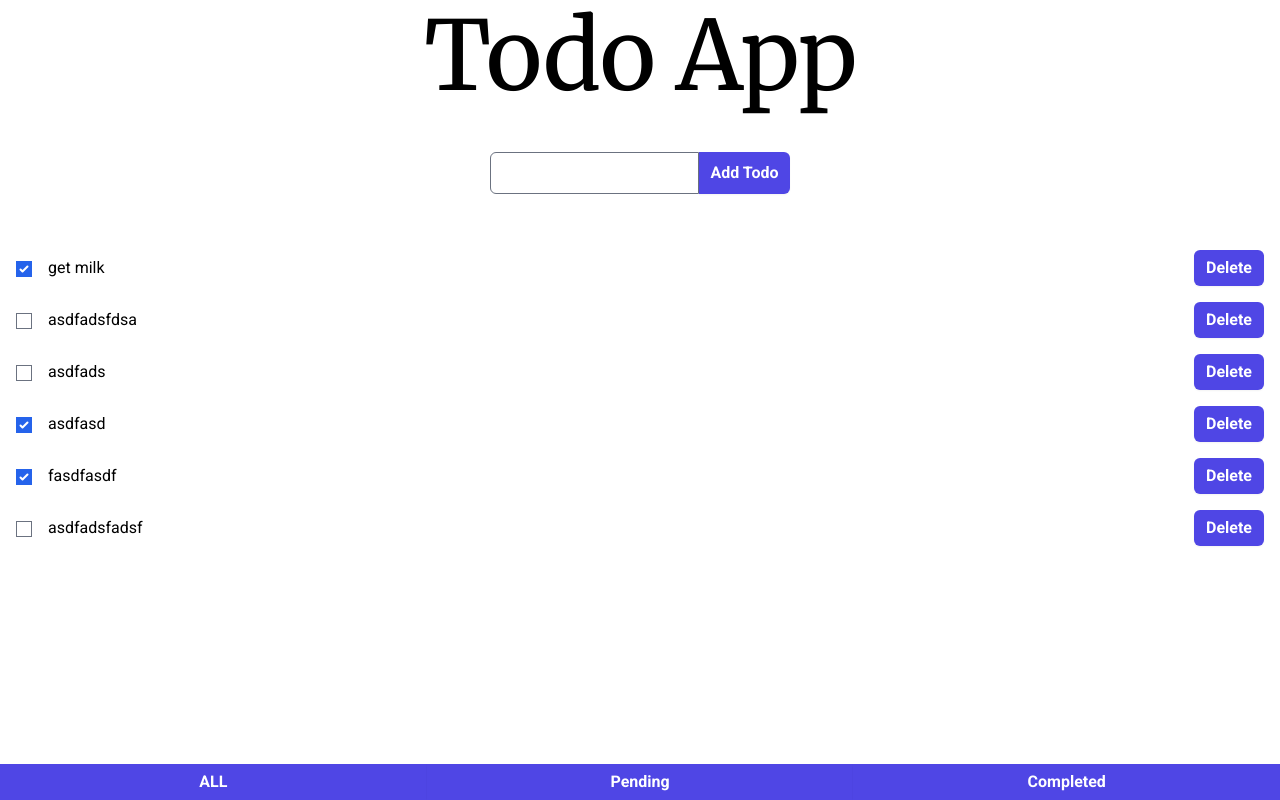
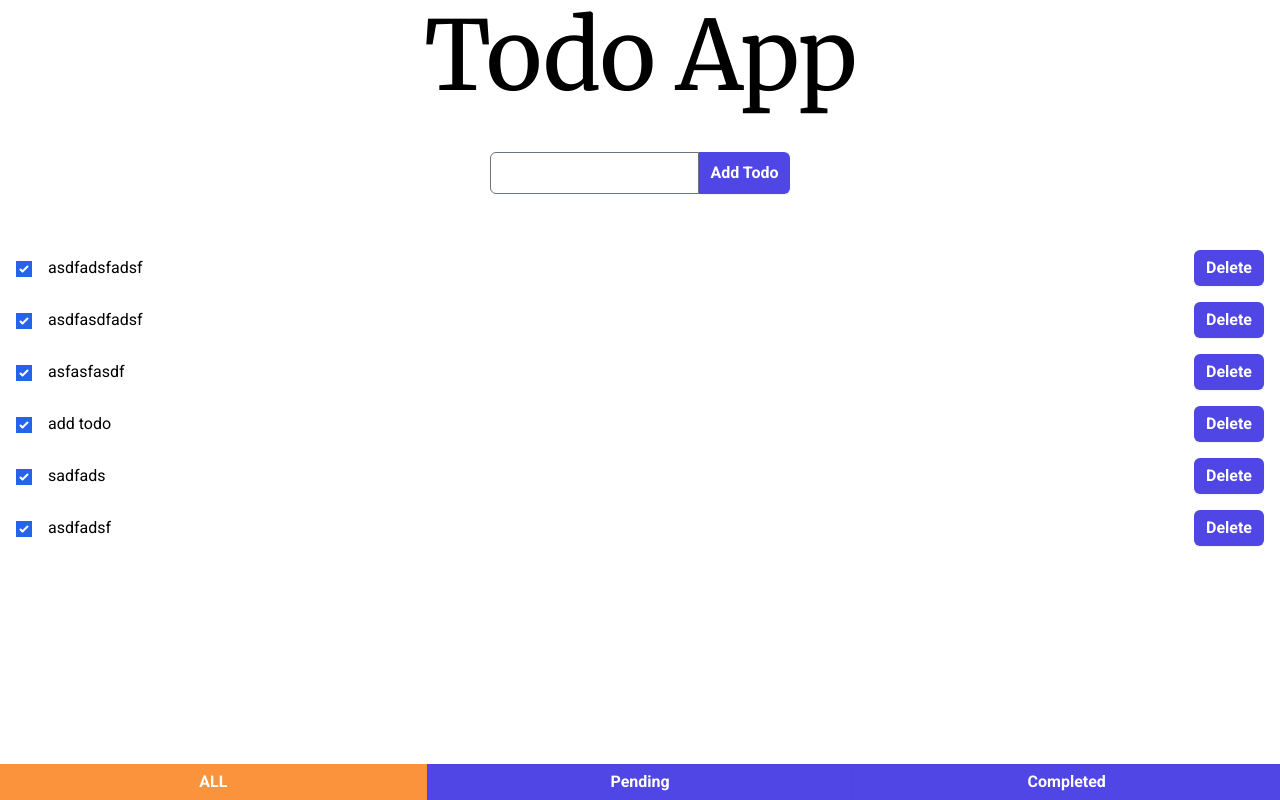
Before and after one commit to the-special-character/fs-8, a React app: page / in a window 1280 px wide. Built offline with nearby package versions, Linux system fonts and the light colour scheme; data requests are answered from the project's data file.

Commit message:
commit code

```diff
--- a/db.json
+++ b/db.json
@@ -1,34 +1,34 @@
 {
   "todoList": [
     {
-      "text": "get milk",
+      "text": "asdfadsfadsf",
       "isDone": true,
-      "id": 2
+      "id": 7
     },
     {
-      "text": "asdfadsfdsa",
-      "isDone": false,
-      "id": 3
+      "text": "asdfasdfadsf",
+      "isDone": true,
+      "id": 8
     },
     {
-      "text": "asdfads",
-      "isDone": false,
-      "id": 4
+      "text": "asfasfasdf",
+      "isDone": true,
+      "id": 9
     },
     {
-      "text": "asdfasd",
+      "text": "add todo",
       "isDone": true,
-      "id": 5
+      "id": 10
     },
     {
-      "text": "fasdfasdf",
+      "text": "sadfads",
       "isDone": true,
-      "id": 6
+      "id": 11
     },
     {
-      "text": "asdfadsfadsf",
-      "isDone": false,
-      "id": 7
+      "text": "asdfadsf",
+      "isDone": true,
+      "id": 12
     }
   ]
 }
--- a/package.json
+++ b/package.json
@@ -30,6 +30,7 @@
   "homepage": "https://github.com/the-special-character/fs-8#readme",
   "dependencies": {
     "bootstrap": "^5.3.0",
+    "clsx": "^2.0.0",
     "react": "^18.2.0",
     "react-addons-shallow-compare": "^15.6.3",
     "react-dom": "^18.2.0"
--- /dev/null
+++ b/src/HOC/todoHOC.jsx
@@ -0,0 +1,134 @@
+import React, {
+  PureComponent,
+  createRef,
+}  from 'react';
+
+export default WrappedComponent => {
+  class HOCComponent extends PureComponent {
+    constructor(props) {
+      super(props);
+      this.state = {
+        todoList: [],
+        filterType: 'all',
+      };
+
+      this.inputRef = createRef();
+    }
+
+    componentDidMount() {
+      this.loadTodoData();
+    }
+
+    loadTodoData = async (filterType = 'all') => {
+      try {
+        let url = 'http://localhost:3004/todoList';
+        if (filterType !== 'all') {
+          url += `?isDone=${filterType === 'completed'}`;
+        }
+        const res = await fetch(url);
+        const json = await res.json();
+        this.setState({ todoList: json, filterType });
+      } catch (error) {}
+    };
+
+    addTodo = async event => {
+      try {
+        event.preventDefault();
+        const todoText = this.inputRef.current;
+
+        const res = await fetch(
+          'http://localhost:3004/todoList',
+          {
+            method: 'POST',
+            body: JSON.stringify({
+              text: todoText.value,
+              isDone: false,
+            }),
+            headers: {
+              'Content-Type': 'application/json',
+              Accept: 'application/json',
+            },
+          },
+        );
+
+        const todoItem = await res.json();
+
+        // this.loadTodoData();
+
+        this.setState(
+          ({ todoList }) => ({
+            todoList: [...todoList, todoItem],
+          }),
+          () => {
+            this.inputRef.current.value = '';
+          },
+        );
+      } catch (error) {}
+    };
+
+    toggleComplete = async item => {
+      try {
+        const res = await fetch(
+          `http://localhost:3004/todoList/${item.id}`,
+          {
+            method: 'PUT',
+            body: JSON.stringify({
+              ...item,
+              isDone: !item.isDone,
+            }),
+            headers: {
+              'Content-Type': 'application/json',
+              Accept: 'application/json',
+            },
+          },
+        );
+
+        const todoItem = await res.json();
+
+        this.setState(({ todoList }) => {
+          const i = todoList.findIndex(
+            x => x.id === item.id,
+          );
+          return {
+            todoList: [
+              ...todoList.slice(0, i),
+              todoItem,
+              ...todoList.slice(i + 1),
+            ],
+          };
+        });
+      } catch (error) {}
+    };
+
+    deleteTodo = async item => {
+      try {
+        await fetch(
+          `http://localhost:3004/todoList/${item.id}`,
+          {
+            method: 'DELETE',
+          },
+        );
+
+        this.setState(({ todoList }, props) => {
+          const i = todoList.findIndex(
+            x => x.id === item.id,
+          );
+          return {
+            todoList: [
+              ...todoList.slice(0, i),
+              ...todoList.slice(i + 1),
+            ],
+          };
+        });
+      } catch (error) {}
+    };
+
+    render() {
+      return <WrappedComponent loadTodoData={this.loadTodoData} addTodo={this.addTodo} toggleComplete={this.toggleComplete} deleteTodo={this.deleteTodo}  {...this.state} ref={this.inputRef} />;
+    }
+  }
+
+  HOCComponent.propTypes = {};
+
+  return HOCComponent;
+};
--- a/src/Todo/index.jsx
+++ b/src/Todo/index.jsx
@@ -1,139 +1,25 @@
-import React, { Component, createRef } from 'react';
+import React, { forwardRef, memo } from 'react';
 import TodoForm from './todoForm';
 import TodoList from './todoList';
 import TodoFilter from './todoFilter';
-import Test from './test';
+import todoHOC from '../HOC/todoHOC'
 
-export default class Todo extends Component {
-  state = {
-    todoList: [],
-    filterType: 'all',
-  };
+const Todo = forwardRef(({ loadTodoData, addTodo, toggleComplete, deleteTodo, todoList, filterType}, ref) => (
+    <main className="flex flex-col items-center h-screen">
+      <h1>Todo App</h1>
+      <TodoForm
+        addTodo={addTodo}
+        ref={ref}
+      />
+      <TodoList
+        toggleComplete={toggleComplete}
+        deleteTodo={deleteTodo}
+        todoList={todoList}
+      />
+      <TodoFilter filterTodo={loadTodoData} filterType={filterType} />
+    </main>
+  ))
 
-  data = [];
 
-  inputRef = createRef();
 
-  async componentDidMount() {
-    try {
-      const res = await fetch(
-        'http://localhost:3004/todoList',
-      );
-      const todoList = await res.json();
-      this.setState({ todoList });
-    } catch (error) {}
-  }
-
-  addTodo = async event => {
-    try {
-      event.preventDefault();
-      const todoText = this.inputRef.current;
-
-      const res = await fetch(
-        'http://localhost:3004/todoList',
-        {
-          method: 'POST',
-          body: JSON.stringify({
-            text: todoText.value,
-            isDone: false,
-          }),
-          headers: {
-            'Content-Type': 'application/json',
-            Accept: 'application/json',
-          },
-        },
-      );
-
-      const todoItem = await res.json();
-
-      this.setState(
-        ({ todoList }) => ({
-          todoList: [todoItem,...todoList, ],
-        }),
-        () => {
-          this.inputRef.current.value = '';
-        },
-      );
-    } catch (error) {}
-  };
-
-  toggleComplete = async item => {
-    try {
-      const res = await fetch(
-        `http://localhost:3004/todoList/${item.id}`,
-        {
-          method: 'PUT',
-          body: JSON.stringify({
-            ...item,
-            isDone: !item.isDone,
-          }),
-          headers: {
-            'Content-Type': 'application/json',
-            Accept: 'application/json',
-          },
-        },
-      );
-
-      const todoItem = await res.json();
-
-      this.setState(({ todoList }, props) => {
-        const i = todoList.findIndex(x => x.id === item.id);
-        return {
-          todoList: [
-            ...todoList.slice(0, i),
-            todoItem,
-            ...todoList.slice(i + 1),
-          ],
-        };
-      });
-    } catch (error) {}
-  };
-
-  deleteTodo = async item => {
-    try {
-      await fetch(
-        `http://localhost:3004/todoList/${item.id}`,
-        {
-          method: 'DELETE',
-        },
-      );
-
-    this.setState(({ todoList }, props) => {
-      const i = todoList.findIndex(x => x.id === item.id);
-      return {
-        todoList: [
-          ...todoList.slice(0, i),
-          ...todoList.slice(i + 1),
-        ],
-      };
-    });
-  } catch (error) {
-
-  }
-  };
-
-  filterTodo = filterType => {
-    this.setState({ filterType });
-  };
-
-  render() {
-    console.log('render');
-
-    return (
-      <main className="flex flex-col items-center h-screen">
-        <h1>Todo App</h1>
-        <TodoForm
-          addTodo={this.addTodo}
-          ref={this.inputRef}
-          data={this.data}
-        />
-        <TodoList
-          toggleComplete={this.toggleComplete}
-          deleteTodo={this.deleteTodo}
-          {...this.state}
-        />
-        <TodoFilter filterTodo={this.filterTodo} />
-      </main>
-    );
-  }
-}
+export default todoHOC(memo(Todo))
--- a/src/Todo/todoFilter.jsx
+++ b/src/Todo/todoFilter.jsx
@@ -1,26 +1,32 @@
 import React, { memo } from 'react';
+import clsx from 'clsx'
 
-function TodoFilter({ filterTodo }) {
-    console.log("Filter todo");
+function TodoFilter({ filterTodo, filterType }) {
   return (
     <div className="filter w-full flex">
       <button
         type="button"
-        className="btn rounded-none flex-1"
+        className={clsx('btn rounded-none flex-1', {
+          'bg-orange-400 hover:bg-orange-500': filterType === 'all'
+        })}
         onClick={() => filterTodo('all')}
       >
         ALL
       </button>
       <button
         type="button"
-        className="btn rounded-none flex-1"
+        className={clsx('btn rounded-none flex-1', {
+          'bg-orange-400 hover:bg-orange-500': filterType === 'pending',
+        })}
         onClick={() => filterTodo('pending')}
       >
         Pending
       </button>
       <button
         type="button"
-        className="btn rounded-none flex-1"
+        className={clsx('btn rounded-none flex-1', {
+          'bg-orange-400 hover:bg-orange-500': filterType === 'completed',
+        })}
         onClick={() => filterTodo('completed')}
       >
         Completed
--- a/src/Todo/todoList.jsx
+++ b/src/Todo/todoList.jsx
@@ -3,31 +3,19 @@ import TodoListItem from './todoListItem';
 
 function TodoList({
   todoList,
-  filterType,
   toggleComplete,
   deleteTodo,
 }) {
   return (
     <div className="todoList w-full flex-1">
-      {todoList.map(item => {
-        // if (
-        //   filterType === 'all' ||
-        //   (filterType === 'pending' &&
-        //     item.isDone === false) ||
-        //   (filterType === 'completed' &&
-        //     item.isDone === true)
-        // ) {
-        return (
+      {todoList.map(item => (
           <TodoListItem
             key={item.id}
             item={item}
             toggleComplete={toggleComplete}
             deleteTodo={deleteTodo}
           />
-        );
-        // }
-        // return null;
-      })}
+        ))}
     </div>
   );
 }
```
Also changed, not shown: 1 other file (tests, documents, lock files or other folders).
